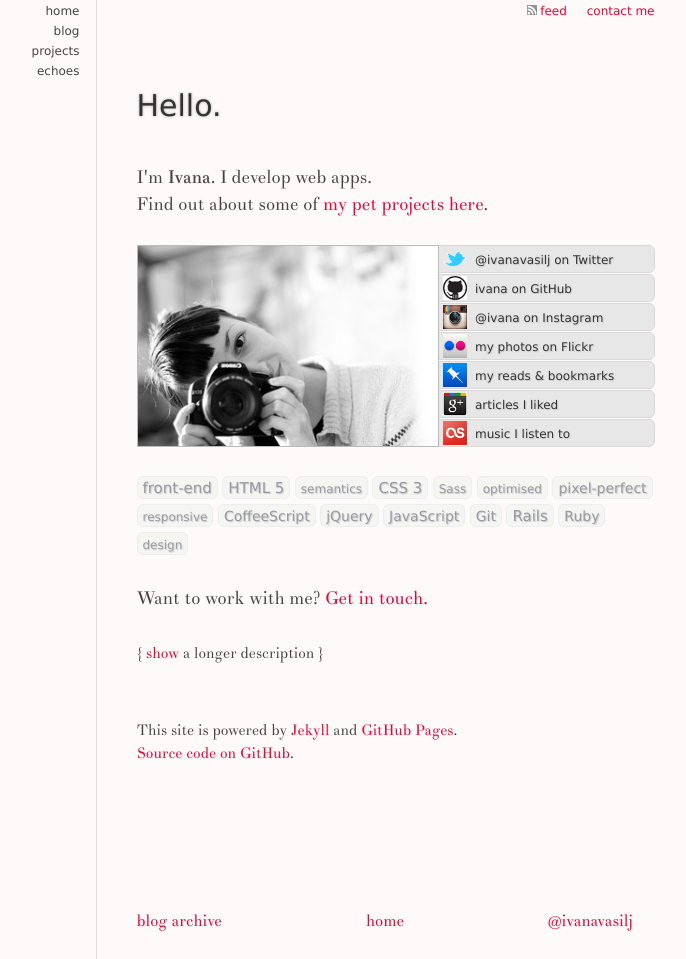
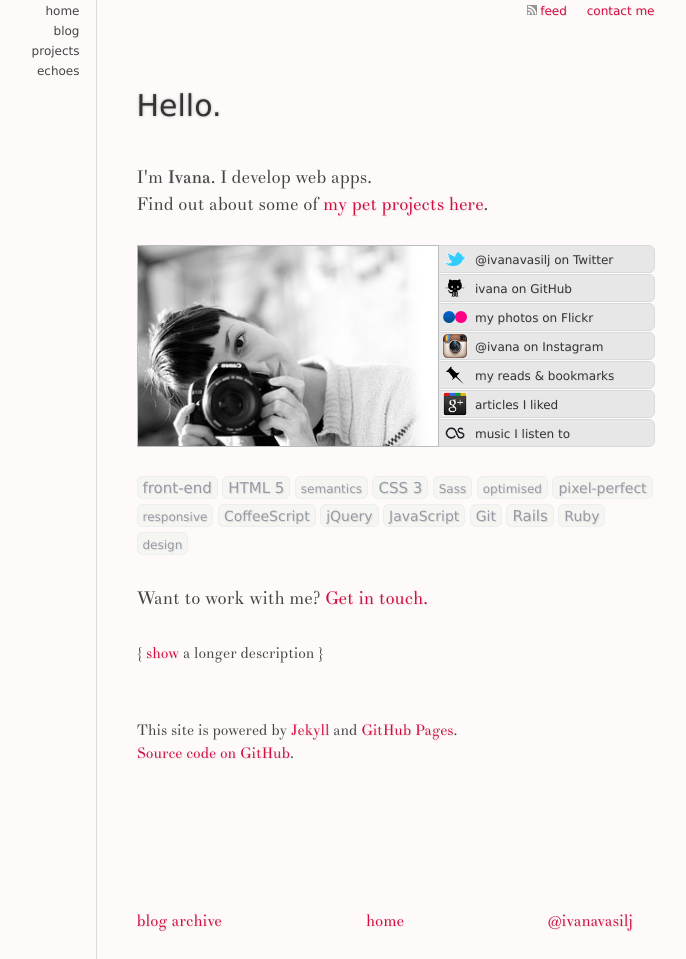
Before and after one commit to ivana/ivana.github.com, a Jekyll site: the page built from index.html, in a window 1280 px wide. Shown: the whole page, without its empty margins (265-951 px from the left). Built offline with Jekyll 4.4.1, drawn with Linux system fonts in a browser that asks for light colours; nearby versions of some CDN libraries; Markdown is read by kramdown in place of the engine named in the settings.

Commit message:
better social icons

```diff
--- a/css/style.css
+++ b/css/style.css
@@ -99,7 +99,7 @@ li { line-height:1.5 }
   margin:1px 0;
 }
 .vcard li a, .tags li {
-  text-shadow: 1px 1px 1px #ccc;
+  text-shadow: 1px 1px 1px #ddd;
   border:1px solid #d9d9d9;
   border-radius:6px;
 }
--- a/index.html
+++ b/index.html
@@ -27,14 +27,14 @@ desc: about and contact info
         <span>ivana on GitHub</span>
       </a></li>
     <li>
+      <a href="http://www.flickr.com/photos/ivanavasilj/" rel="me">
+        <img src="/img/icons/flickr.png" alt="flickr">
+        <span>my photos on Flickr</span>
+      </a></li>
+    <li>
       <a href="http://instagram.heroku.com/users/ivana" rel="me">
         <img src="/img/icons/instagram.png" alt="instagram">
         <span>@ivana on Instagram</span>
-      </a></li>
-    <li>
-      <a href="http://www.flickr.com/photos/ivanavasilj/" rel="me">
-        <img src="/img/icons/flickr.png" alt="flickr">
-        <span>my photos on Flickr</span>
       </a></li>
     <li>
       <a href="http://pinboard.in/u:iv" rel="me">
@@ -48,7 +48,7 @@ desc: about and contact info
       </a></li>
     <li>
       <a href="http://www.last.fm/user/erin4" rel="me">
-        <img src="/img/icons/lastfm.png" alt="last.fm icon">
+        <img src="/img/icons/lastfm.gif" alt="last.fm icon">
         <span>music I listen to</span>
       </a></li>
   </ol></nav>
```
Also changed, not shown: img/icons/flickr.png, img/icons/github.gif, img/icons/instagram.png, img/icons/lastfm.gif (added), img/icons/lastfm.png (deleted), img/icons/pinboard.png.
